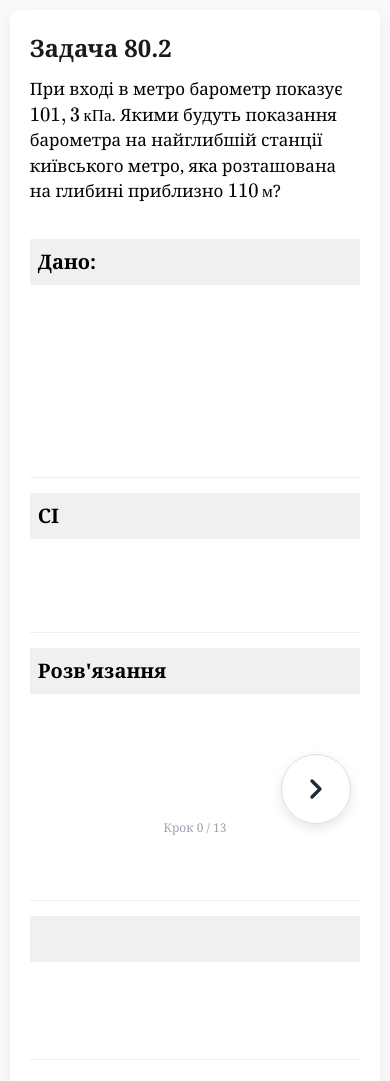
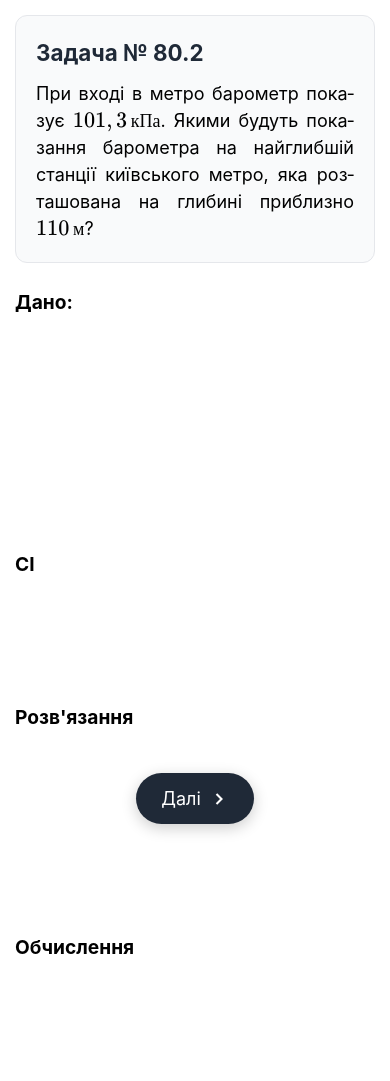
Before and after one commit to l23and24/mylessonplan-7_exercises, a plain HTML site: page lesson-79/part-4.html in a window 390 px wide. Drawn offline with nearby package versions, Linux system fonts and the light colour scheme.

Commit message:
Update part-4.html

```diff
--- a/lesson-79/part-4.html
+++ b/lesson-79/part-4.html
@@ -2,8 +2,8 @@
 <html lang="uk">
 <head>
     <meta charset="UTF-8">
-    <meta name="viewport" content="width=device-width, initial-scale=1.0, maximum-scale=1.0, user-scalable=no">
-    <title>Задача 80.2: Тиск на станції метро</title>
+    <meta name="viewport" content="width=device-width, initial-scale=1.0">
+    <title>Задача № 80.2 - Адаптивна версія</title>
     <script src="https://cdn.tailwindcss.com"></script>
     <script>
         window.MathJax = {
@@ -11,12 +11,9 @@
                 inlineMath: [['$', '$'], ['\\(', '\\)']],
                 displayMath: [['$$', '$$'], ['\\[', '\\]']]
             },
-            options: { enableMenu: false },
-            startup: {
-                pageReady: () => {
-                    return MathJax.startup.defaultPageReady().then(() => {
-                        document.body.classList.add('mathjax-ready');
-                    });
+            options: {
+                renderActions: {
+                    addMenu: []
                 }
             }
         };
@@ -24,234 +21,266 @@
     <script id="MathJax-script" async src="https://cdn.jsdelivr.net/npm/mathjax@3/es5/tex-mml-chtml.js"></script>
     <style>
         body {
-            font-family: "Cambria Math", "Cambria", "Times New Roman", serif;
-            background-color: #f9f9f9;
+            font-family: -apple-system, BlinkMacSystemFont, "Segoe UI", Roboto, "Times New Roman", serif;
+            background-color: #ffffff;
             color: #000000;
+            line-height: 1.5;
+            overflow-x: hidden;
+            margin: 0;
+            padding: 15px;
             font-size: 18px;
-            line-height: 1.4;
-            display: flex;
-            flex-direction: column;
-            align-items: center;
-            min-height: 100vh;
-            margin: 0;
-            padding: 10px 0 80px 0;
-            touch-action: manipulation;
-            overflow-x: hidden;
         }
 
-        .main-wrapper {
-            background-color: #ffffff;
-            width: 95%;
-            max-width: 1100px;
+        @media (min-width: 768px) {
+            body { font-size: 20px; }
+            .container { max-width: 1100px; margin: 0 auto; }
+        }
+
+        * { font-style: normal !important; }
+
+        .task-card {
+            background: #f9fafb;
+            border-radius: 12px;
             padding: 20px;
-            box-shadow: 0 4px 15px rgba(0,0,0,0.05);
-            border-radius: 8px;
-            box-sizing: border-box;
+            margin-bottom: 25px;
+            border: 1px solid #e5e7eb;
         }
 
         .task-title {
             font-weight: bold;
-            font-size: 24px;
+            font-size: 1.4rem;
+            color: #1f2937;
             margin-bottom: 10px;
-            color: #1a1a1a;
+        }
+
+        .task-text {
+            text-align: justify;
+            hyphens: auto;
         }
 
         .step {
             opacity: 0;
-            visibility: hidden;
-            transition: opacity 0.4s ease-out;
+            transform: translateY(10px);
+            transition: all 0.4s ease-out;
+            pointer-events: none;
+            margin-bottom: 15px;
         }
 
         .step.visible {
             opacity: 1;
-            visibility: visible;
+            transform: translateY(0);
+            pointer-events: auto;
         }
 
         .physics-grid {
-            display: grid;
-            grid-template-columns: 1fr 0.6fr 1.4fr 1fr;
-            margin-top: 20px;
+            display: flex;
+            flex-direction: column;
+            gap: 20px;
         }
 
-        .column {
-            padding: 10px;
-            border-right: 1px solid #ddd;
+        @media (min-width: 768px) {
+            .physics-grid {
+                flex-direction: row;
+                align-items: stretch;
+            }
+            .grid-col {
+                flex: 1;
+                padding: 0 15px;
+            }
+            .col-dano { flex: 0.7; }
+            .col-si { flex: 0.5; }
+            .col-solve { flex: 1.2; }
+            .v-line { border-right: 2px solid #000; }
         }
-
-        .v-line-bold { border-right: 2px solid black; }
 
         .header-cell {
             font-weight: bold;
-            font-size: 20px;
+            font-size: 1.2rem;
             margin-bottom: 15px;
-            text-align: center;
+            padding-bottom: 5px;
         }
 
-        .h-line-short {
-            border-top: 2px solid black;
-            margin-top: 20px;
+        .dano-divider {
+            border-top: 2px solid #000;
+            margin-top: 15px;
             padding-top: 15px;
-            width: 80%;
         }
 
-        /* Навігація зі стрілками */
-        .nav-arrow {
+        .controls {
             position: fixed;
-            top: 50%;
-            transform: translateY(-50%);
-            width: 60px;
-            height: 60px;
+            bottom: 20px;
+            left: 0;
+            right: 0;
+            display: flex;
+            justify-content: center;
+            gap: 20px;
+            z-index: 1000;
+            pointer-events: none;
+        }
+
+        .nav-btn {
+            pointer-events: auto;
+            background: #1f2937;
+            color: white;
+            padding: 12px 25px;
+            border-radius: 50px;
+            box-shadow: 0 4px 15px rgba(0,0,0,0.2);
+            cursor: pointer;
             display: flex;
             align-items: center;
-            justify-content: center;
-            cursor: pointer;
-            z-index: 1000;
-            background: rgba(255, 255, 255, 0.95);
-            border: 1px solid #ddd;
-            border-radius: 50%;
-            box-shadow: 0 4px 12px rgba(0,0,0,0.1);
-            user-select: none;
-            -webkit-tap-highlight-color: transparent;
-            transition: all 0.2s;
+            gap: 8px;
+            transition: transform 0.2s;
         }
 
-        .nav-arrow:hover {
-            background: #fff;
-            box-shadow: 0 6px 16px rgba(0,0,0,0.15);
+        .nav-btn:active { transform: scale(0.95); }
+        .nav-btn.hidden { visibility: hidden; opacity: 0; }
+
+        .answer-box {
+            border-top: 3px solid #000;
+            margin-top: 40px;
+            padding: 20px 0;
+            font-weight: bold;
+            margin-bottom: 100px;
         }
-
-        .nav-arrow.left { left: 20px; }
-        .nav-arrow.right { right: 20px; }
-
-        @media (max-width: 900px) {
-            body { font-size: 17px; padding-bottom: 100px; }
-            .physics-grid { display: block; }
-            .column {
-                border-right: none !important;
-                border-bottom: 1px solid #eee;
-                width: 100% !important;
-                padding: 15px 0;
-            }
-            .nav-arrow {
-                top: auto;
-                bottom: 20px;
-                transform: none;
-                width: 70px;
-                height: 70px;
-            }
-            .nav-arrow.left { left: 10%; }
-            .nav-arrow.right { right: 10%; }
-            .header-cell { text-align: left; background: #f0f0f0; padding: 8px; }
-        }
-
-        mjx-container { overflow-x: auto; overflow-y: hidden; max-width: 100%; }
     </style>
 </head>
 <body>
 
-    <div id="prev-btn" class="nav-arrow left" title="Попередній крок">
-        <svg xmlns="http://www.w3.org/2000/svg" width="32" height="32" viewBox="0 0 24 24" fill="none" stroke="currentColor" stroke-width="2.5" stroke-linecap="round" stroke-linejoin="round" class="text-gray-400"><path d="m15 18-6-6 6-6"/></svg>
-    </div>
-    <div id="next-btn" class="nav-arrow right" title="Наступний крок">
-        <svg xmlns="http://www.w3.org/2000/svg" width="32" height="32" viewBox="0 0 24 24" fill="none" stroke="currentColor" stroke-width="2.5" stroke-linecap="round" stroke-linejoin="round" class="text-gray-800"><path d="m9 18 6-6-6-6"/></svg>
-    </div>
-
-    <div class="main-wrapper">
-        <div class="task-header">
-            <div class="task-title">Задача 80.2</div>
+    <div class="container">
+        <div class="task-card">
+            <div class="task-title">Задача № 80.2</div>
             <div class="task-text">
                 При вході в метро барометр показує $101,3 \, \text{кПа}$. Якими будуть показання барометра на найглибшій станції київського метро, яка розташована на глибині приблизно $110 \, \text{м}$?
             </div>
         </div>
 
-        <div id="main-container" class="physics-grid">
-            <div class="column v-line-bold">
+        <div class="physics-grid">
+            <!-- Дано -->
+            <div class="grid-col col-dano v-line">
                 <div class="header-cell">Дано:</div>
-                <div class="space-y-3">
-                    <div class="step" id="step-1">$p_1 = 101,3 \, \text{кПа}$</div>
-                    <div class="step" id="step-2">$h = 110 \, \text{м}$</div>
-                    <div class="step" id="step-3">$\Delta p \approx 11,1 \, \frac{\text{Па}}{\text{м}}$</div>
-                    <div class="h-line-short step" id="step-6">$p_2 - ?$</div>
+                <div id="s1" class="step">$p_1 = 101,3 \, \text{кПа}$</div>
+                <div id="s2" class="step">$h = 110 \, \text{м}$</div>
+                <div id="s3" class="step">$\Delta p_0 \approx 11,1 \, \frac{\text{Па}}{\text{м}}$</div>
+                <div id="s4" class="step dano-divider">
+                    <div>$p_2 - ?$</div>
                 </div>
             </div>
 
-            <div class="column v-line-bold">
+            <!-- СІ -->
+            <div class="grid-col col-si v-line">
                 <div class="header-cell">СІ</div>
-                <div class="space-y-3 text-center md:text-left">
-                    <div class="step" id="step-4">$101300 \, \text{Па}$</div>
-                    <div class="step" id="step-5">---</div>
+                <div id="s5" class="step">$101300 \, \text{Па}$</div>
+                <div id="s6" class="step">---</div>
+            </div>
+
+            <!-- Розв'язання -->
+            <div class="grid-col col-solve v-line">
+                <div class="header-cell">Розв'язання</div>
+                <div id="s7" class="step">
+                    <p>При спуску вглиб атмосферний тиск зростає.</p>
+                </div>
+                <div id="s8" class="step">
+                    $$ \Delta p = \Delta p_0 \cdot h $$
+                </div>
+                <div id="s9" class="step">
+                    $$ p_2 = p_1 + \Delta p $$
                 </div>
             </div>
 
-            <div class="column v-line-bold">
-                <div class="header-cell">Розв'язання</div>
-                <div class="space-y-4">
-                    <div class="step" id="step-7">При невеликих змінах висоти тиск змінюється на $11,1 \, \text{Па}$ на кожен метр.</div>
-                    <div class="step" id="step-8">Формула тиску:</div>
-                    <div class="step" id="step-9">$\Delta p \approx 11,1 \, \text{Па/м}$</div>
-                    <div class="step" id="step-10">$p_2 = p_1 + \Delta p \cdot h$</div>
+            <!-- Обчислення -->
+            <div class="grid-col">
+                <div class="header-cell">Обчислення</div>
+                <div id="s10" class="step">
+                    $$ \Delta p = 11,1 \cdot 110 \approx 1221 \, (\text{Па}) $$
                 </div>
-            </div>
-
-            <div class="column">
-                <div class="header-cell">&nbsp;</div>
-                <div class="space-y-4">
-                    <div class="step" id="step-11">
-                        $\Delta p = 11,1 \cdot 110 \approx 1221 \, \text{Па}$
-                    </div>
-                    <div class="step" id="step-12">
-                        $p_2 = 101300 + 1221 = 102521 \, \text{Па}$
-                    </div>
+                <div id="s11" class="step">
+                    $$ p_2 = 101300 + 1221 = 102521 \, (\text{Па}) $$
                 </div>
             </div>
         </div>
 
-        <div class="step answer-box font-bold mt-8" id="step-13">
-            Відповідь: $p_2 \approx 102,5 \, \text{кПа}$.
+        <div id="s12" class="step answer-box">
+            Відповідь: на глибині $110 \, \text{м}$ барометр покаже приблизно $102,5 \, \text{кПа}$.
         </div>
     </div>
 
-    <div class="fixed bottom-2 left-1/2 -translate-x-1/2 text-gray-400 text-xs">
-        Крок <span id="step-counter">0</span> / 13
+    <!-- Навігація -->
+    <div class="controls">
+        <div id="prev-btn" class="nav-btn hidden">
+            <svg width="20" height="20" fill="none" stroke="currentColor" stroke-width="2.5" viewBox="0 0 24 24"><path d="M15 18l-6-6 6-6"></path></svg>
+            Назад
+        </div>
+        <div id="next-btn" class="nav-btn">
+            Далі
+            <svg width="20" height="20" fill="none" stroke="currentColor" stroke-width="2.5" viewBox="0 0 24 24"><path d="M9 18l6-6-6-6"></path></svg>
+        </div>
     </div>
 
     <script>
         let currentStep = 0;
-        const totalSteps = 13;
+        const totalSteps = 12;
+        const nextBtn = document.getElementById('next-btn');
+        const prevBtn = document.getElementById('prev-btn');
 
         function updateUI() {
             for (let i = 1; i <= totalSteps; i++) {
-                const el = document.getElementById(`step-${i}`);
-                if (el) i <= currentStep ? el.classList.add('visible') : el.classList.remove('visible');
+                const el = document.getElementById(`s${i}`);
+                if (el) {
+                    if (i <= currentStep) {
+                        el.classList.add('visible');
+                    } else {
+                        el.classList.remove('visible');
+                    }
+                }
             }
-            document.getElementById('step-counter').innerText = currentStep;
-            document.getElementById('prev-btn').style.visibility = currentStep === 0 ? "hidden" : "visible";
+
+            prevBtn.classList.toggle('hidden', currentStep === 0);
+            nextBtn.classList.toggle('hidden', currentStep === totalSteps);
+
+            if (currentStep === totalSteps) {
+                nextBtn.innerHTML = 'Заново';
+                nextBtn.classList.remove('hidden');
+            } else {
+                nextBtn.innerHTML = 'Далі <svg width="20" height="20" fill="none" stroke="currentColor" stroke-width="2.5" viewBox="0 0 24 24"><path d="M9 18l6-6-6-6"></path></svg>';
+            }
 
             if (window.MathJax && window.MathJax.typesetPromise) {
                 window.MathJax.typesetPromise();
             }
         }
 
-        const next = () => { if (currentStep < totalSteps) { currentStep++; updateUI(); } };
-        const prev = () => { if (currentStep > 0) { currentStep--; updateUI(); } };
+        nextBtn.onclick = () => {
+            if (currentStep < totalSteps) {
+                currentStep++;
+            } else {
+                currentStep = 0;
+            }
+            updateUI();
+        };
 
-        document.getElementById('next-btn').onclick = next;
-        document.getElementById('prev-btn').onclick = prev;
+        prevBtn.onclick = () => {
+            if (currentStep > 0) {
+                currentStep--;
+                updateUI();
+            }
+        };
 
-        let ts;
-        document.addEventListener('touchstart', e => { ts = e.touches[0].clientX; }, false);
-        document.addEventListener('touchend', e => {
-            let te = e.changedTouches[0].clientX;
-            if (ts - te > 50) next();
-            else if (te - ts > 50) prev();
-        }, false);
-
-        document.addEventListener('keydown', e => {
-            if (e.code === 'ArrowRight' || e.code === 'Space') next();
-            if (e.code === 'ArrowLeft') prev();
+        document.body.addEventListener('click', (e) => {
+            if (!e.target.closest('.nav-btn')) {
+                if (currentStep < totalSteps) {
+                    currentStep++;
+                    updateUI();
+                }
+            }
         });
 
-        window.onload = updateUI;
+        document.addEventListener('keydown', (e) => {
+            if (e.key === "ArrowRight" || e.key === " ") {
+                nextBtn.click();
+            } else if (e.key === "ArrowLeft") {
+                prevBtn.click();
+            }
+        });
     </script>
 </body>
 </html>
```
